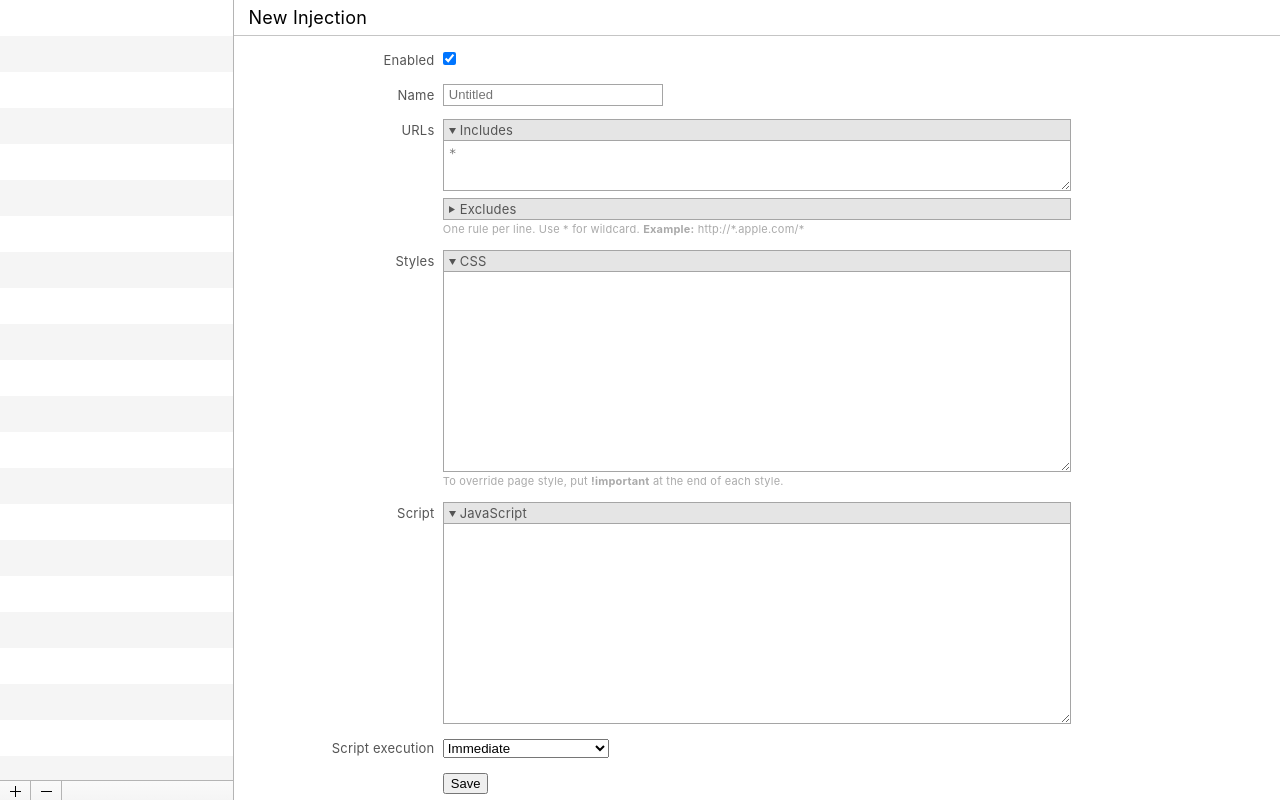
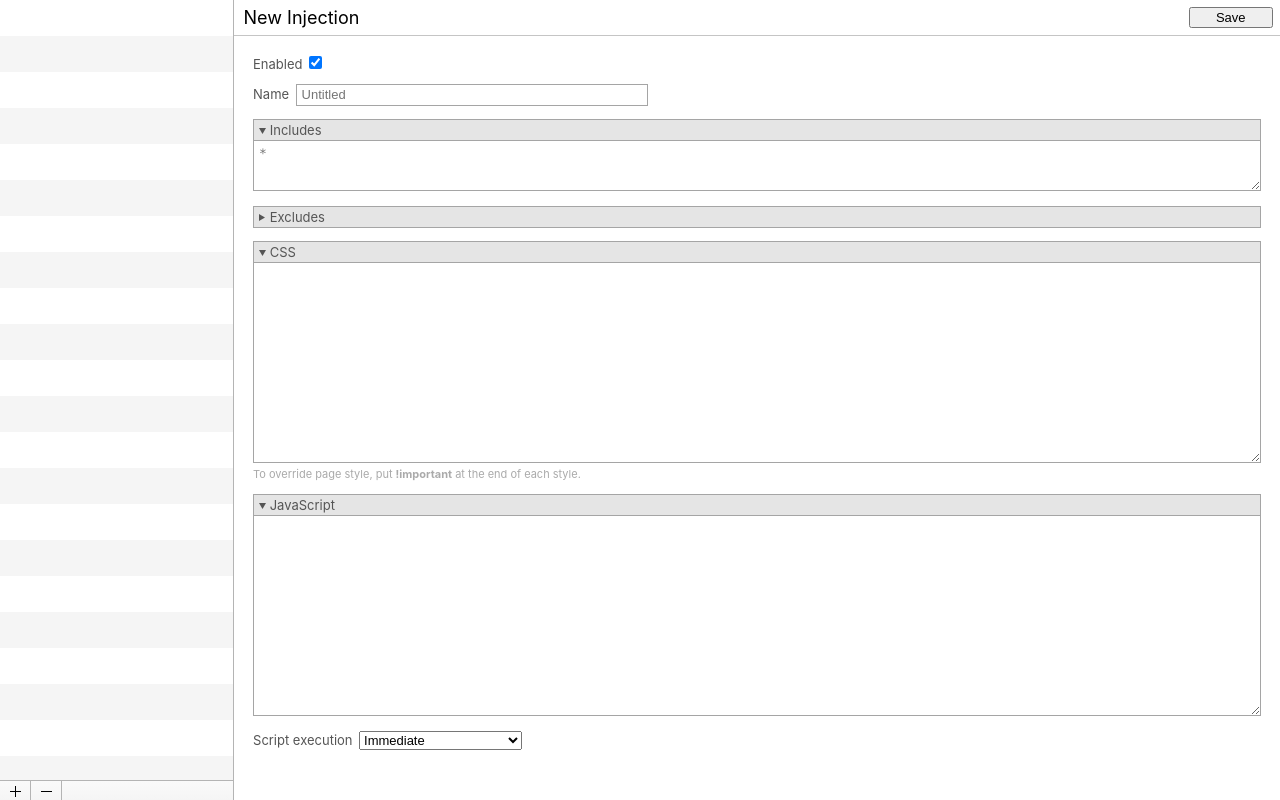
Before and after one commit to tsbehlman/injector-native, a plain HTML site: page Injector/manager/index.html in a window 1280 px wide. Drawn offline with Linux system fonts and the light colour scheme.

Commit message:
Manager UI improvements

```diff
--- a/Injector/manager/index.html
+++ b/Injector/manager/index.html
@@ -24,28 +24,30 @@
 				</button>
 			</div>
 		</aside>
-		<section>
-			<h2 id="title">New Injection</h1>
-			<form id="form">
+		<form id="form">
+			<h2 id="title">
+				New Injection
+				<button>Save</button>
+			</h2>
+			<section>
+				<label>
+					Enabled<input name="isEnabled" id="isEnabled" type="checkbox" checked>
+				</label>
+				<label for="name">
+					Name<input name="name" id="name" type="text" placeholder="Untitled">
+				</label>
 				<p>
-					<label for="isEnabled">Enabled</label>
-					<input name="isEnabled" id="isEnabled" type="checkbox" checked>
+					<label class="collapsible" id="label-includes" for="includes">
+						<svg viewBox="0 0 7 8"><path d="M0 0v7L6 3.5z"/></svg>
+						Includes
+					</label>
+					<textarea name="includes" id="includes" placeholder="*"></textarea>
 				</p>
 				<p>
-					<label for="name">Name</label>
-					<input name="name" id="name" type="text" placeholder="Untitled">
-				</p>
-				<p>
-					<label for="includes">URLs</label>
-					<span class="label" id="label-includes">
-						<svg viewBox="0 0 7 8"><path d="M0 0v7L6 3.5z"/></svg>
-						Includes
-					</span>
-					<textarea name="includes" id="includes" placeholder="*"></textarea>
-					<span class="label hidden" id="label-excludes">
+					<label class="collapsible hidden" id="label-excludes" for="excludes">
 						<svg viewBox="0 0 7 8"><path d="M0 0v7L6 3.5z"/></svg>
 						Excludes
-					</span>
+					</label>
 					<textarea name="excludes" id="excludes"></textarea>
 					<span class="description">
 						One rule per line. Use * for wildcard.
@@ -53,37 +55,31 @@
 					</span>
 				</p>
 				<p>
-					<label for="styles">Styles</label>
-					<span class="label" id="label-css">
+					<label class="collapsible" id="label-css" for="styles">
 						<svg viewBox="0 0 7 8"><path d="M0 0v7L6 3.5z"/></svg>
 						CSS
-					</span>
+					</label>
 					<textarea name="styles" id="styles"></textarea>
-					<span class="description">
+					<label class="description">
 						To override page style, put <strong>!important</strong>
 						at the end of each style.
 					</span>
 				</p>
 				<p>
-					<label for="script">Script</label>
-					<span class="label" id="label-js">
+					<label class="collapsible" id="label-js" for="script">
 						<svg viewBox="0 0 7 8"><path d="M0 0v7L6 3.5z"/></svg>
 						JavaScript
-					</span>
+					</label>
 					<textarea name="script" id="script"></textarea>
 				</p>
-				<p>
-					<label for="scriptLoadBehavior">Script execution</label>
-					<select name="scriptLoadBehavior" id="scriptLoadBehavior">
+				<label>
+					Script execution<select name="scriptLoadBehavior" id="scriptLoadBehavior">
 						<option value="0">Immediate</option>
 						<option value="1">On DOMContentLoaded</option>
 						<option value="2">On full load</option>
 					</select>
-				</p>
-				<p>
-					<input name="save" type="submit" value="Save">
-				</p>
-			</form>
-		</section>
+				</label>
+			</section>
+		</form>
 	</body>
 </html>
--- a/Injector/manager/manager.css
+++ b/Injector/manager/manager.css
@@ -1,5 +1,5 @@
 * {
-	-webkit-box-sizing: border-box;
+	box-sizing: border-box;
 }
 
 /* * * * * * *\
@@ -8,7 +8,7 @@
 
 #list-container {
 	position: relative;
-	-webkit-flex: 1;
+	flex: 1;
 	overflow-y: auto;
 }
 
@@ -44,7 +44,7 @@
 }
 
 #list-control {
-	-webkit-flex: none;
+	flex: none;
 	height: 20px;
 	background-image: linear-gradient(0deg, #f5f5f5, #fafafa);
 	border-top: 1px solid #b4b4b4;
@@ -90,32 +90,31 @@ html, body {
 
 html {
 	-webkit-user-select: none;
+	font-family: -apple-system;
+	font-size: 13px;
+	line-height: 1em;
 }
 
 body {
-	display: -webkit-flex;
+	display: flex;
 	margin: 0;
-	font-family: -apple-system;
-	font-size: 13px;
-	line-height: 1em;
-	letter-spacing: .015625em;
 	background-color: #ededed;
 }
 
-aside, section {
-	display: -webkit-flex;
-	-webkit-flex-direction: column;
+aside, form {
+	display: flex;
+	flex-direction: column;
 	background-color: #fff;
 }
 
 aside {
-	-webkit-flex: 1;
+	flex: 1;
 	min-width: 200px;
 	border-right: 1px solid #b4b4b4;
 }
 
-section {
-	-webkit-flex: 4.5;
+form {
+	flex: 4.5;
 }
 
 /* * * * * * *\
@@ -130,73 +129,81 @@ section {
  * Form
 \* * * * * * * * */
 
-h2 {
-	-webkit-flex: none;
+#title {
+	flex: none;
+	display: flex;
+	align-items: center;
+	justify-content: space-between;
 	margin: 0;
-	padding: 11px 15px;
+	padding: 0 7px 0 10px;
+	line-height: 35px;
 	border-bottom: 1px solid #c5c5c5;
 	font-size: 18px;
 	font-weight: normal;
 }
 
-#form {
-	-webkit-flex: 1;
+#title > button {
+	width: 6.5em;
+	font-size: 1rem;
+	-webkit-appearance: default-button;
+}
+
+section {
+	flex: 1;
 	overflow-y: auto;
-	padding: 0 20%;
+	padding: 1.5em;
 }
 
 p {
-	line-height: 22px;
+	margin: 0;
+}
+
+section > * + * {
+	margin-top: 1em;
 }
 
 label {
-	float: left;
-	margin: 0 0 0 -33.333%;
-	width: 32%;
-	text-align: right;
+	display: block;
 	color: #555;
 }
 
-.label, textarea, input[type="text"] {
-	display: block;
+label > input, label > select {
+	margin-left: 0.5em;
+}
+
+label.collapsible, textarea, input[type="text"] {
 	width: 100%;
 	border: 1px solid #a5a5a5;
 }
 
-.label {
+label.collapsible {
 	padding: 0 5px;
 	height: 22px;
 	background-color: #e5e5e5;
-	font-size: 13px;
 	line-height: 21px;
-	color: #555;
 	cursor: pointer;
 }
 
-.label > svg {
+label.collapsible > svg {
 	width: 7px;
 	height: 8px;
 }
 
-.label path {
+label.collapsible path {
 	fill: #555;
-	-webkit-transform: rotate3d(0,0,1,90deg);
-	-webkit-transform-origin: 3px 4px 0px;
+	transform: rotate3d(0,0,1,90deg);
+	transform-origin: 3px 4px 0px;
 }
 
-.label.hidden path {
-	-webkit-transform: rotate3d(1,0,0,0deg);
+label.collapsible.hidden path {
+	transform: rotate3d(1,0,0,0deg);
 }
 
-.label.hidden + textarea {
+label.collapsible.hidden + textarea, label.collapsible.hidden + textarea + .description {
 	display: none;
 }
 
-#label-excludes {
-	margin-top: 7px;
-}
-
-input, textarea {
+input, textarea, select {
 	font-size: inherit;
 	margin: 0;
 }
```
Also changed, not shown: 1 other file.
